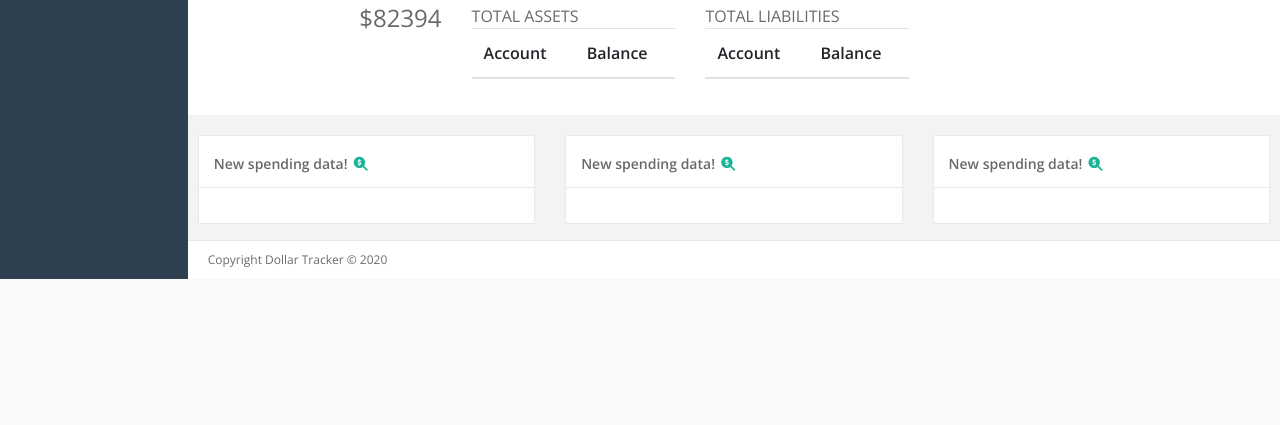
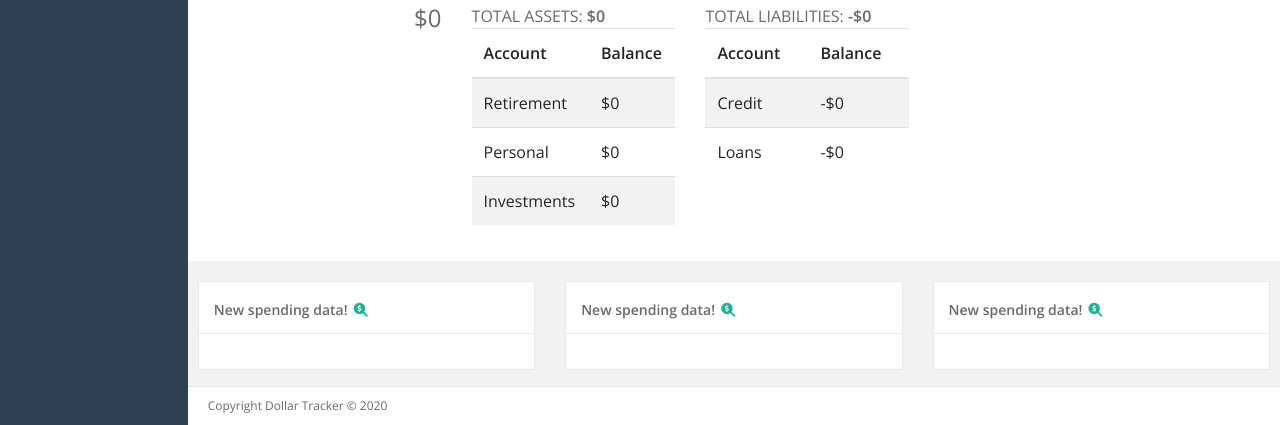
Before and after one commit to rooneyshuman/dollar-tracker, a Flask app: template templates/index.html in a window 1280 px wide. Shown: the part 622-1047 px from the top of the page. Before the commit the page ends 901 px from the top, so only its background shows below. Run offline with Flask 2, Linux system fonts and the light colour scheme; the template is opened without the code that fills it: most values are stand-ins (such as "Sample title", 1, 10 or a date in 2020); lists and menus that the app fills with data are empty; some libraries are stand-ins or nearby versions; some web fonts are replaced.

Commit message:
Modify index.html to remove table contents since they are now populated with JQuery

```diff
--- a/templates/index.html
+++ b/templates/index.html
@@ -17,7 +17,7 @@
   <div class="row">
     <!-- Account Balances -->
     <div class="col-sm-4 col-md-4">
-      <h5 class="text-center">Account Balances</h5>
+      <h5 class="text-center">Depository Account Balances</h5>
       <table class="table table-striped">
         <thead>
           <tr>
@@ -54,7 +54,7 @@
       <h5 class="text-center">Net Worth Summary</h5>
         <div class="row" id="chart_row">
           <div class="col-sm-4" id="net_worth_text">
-            <h4>Net Worth:</h4>
+            <h4>NET WORTH:</h4>
           </div>
           <div class="col-sm-4">
             <div id="assets_chart"></div>
@@ -65,44 +65,28 @@
         </div>
         <div class="row">
           <div class="col-sm-4" id="net_worth_amt">
-            <h4>$82394</h4>
+            <h4 id="net_worth_val"></h4>
           </div>
           <div class="col-sm-4">
-            <h7>TOTAL ASSETS</h7>
-            <table class="table table-striped">
+            <h7>TOTAL ASSETS: <a id="assets_total"></a></h7>
+            <table class="table table-striped" id="asset_table">
               <thead>
                 <tr>
                   <th><strong>Account</strong></th>
                   <th><strong>Balance</strong></th>
                 </tr>
               </thead>
-              <tbody>
-                {% for account in accounts | selectattr("type", "equalto", "depository") %}
-                <tr>
-                  <td>{{ account.name }}</td>
-                  <td>${{ account.balance }}</td>
-                </tr>
-                {% endfor %}
-              </tbody>
             </table>
           </div>
           <div class="col-sm-4">
-            <h7>TOTAL LIABILITIES</h7>
-            <table class="table table-striped">
+           <h7>TOTAL LIABILITIES: <a id="liabilities_total"></a></h7>
+            <table class="table table-striped" id="liability_table">
               <thead>
                 <tr>
                   <th><strong>Account</strong></th>
                   <th><strong>Balance</strong></th>
                 </tr>
               </thead>
-              <tbody>
-                {% for account in accounts | selectattr("type", "equalto", "depository") %}
-                <tr>
-                  <td>{{ account.name }}</td>
-                  <td>${{ account.balance }}</td>
-                </tr>
-                {% endfor %}
-              </tbody>
             </table>
           </div>
         </div>
```
